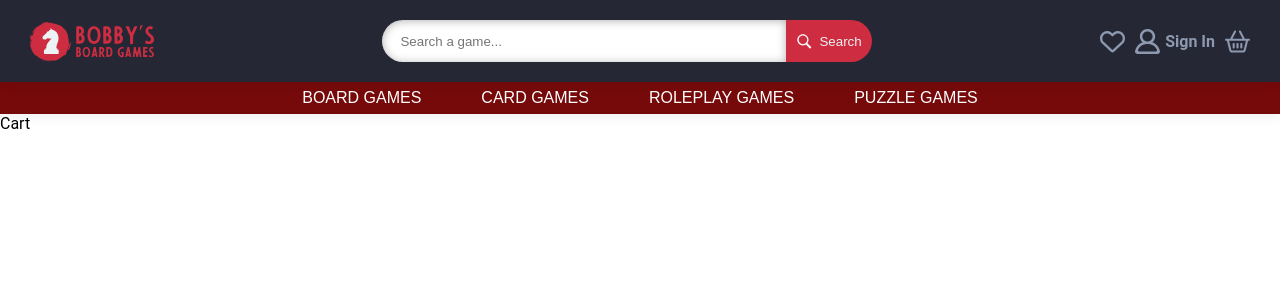
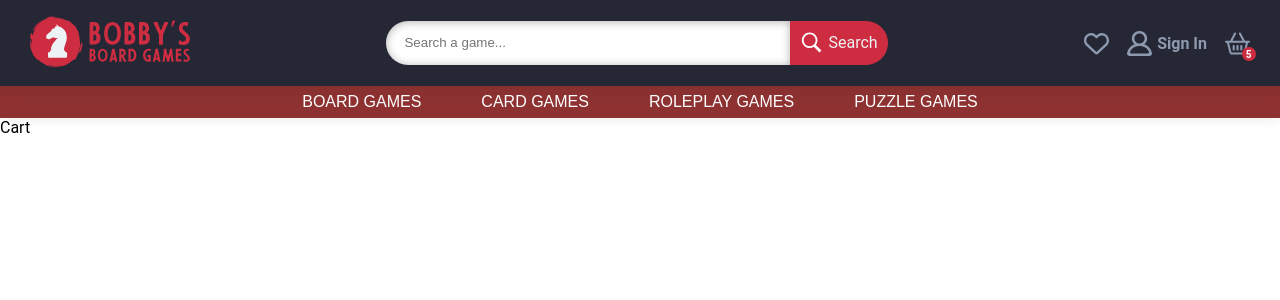
Before and after one commit to TheGrevling/Boolean-Project, a React (Vite) app: page /basket in a window 1280 px wide. Shown: the top 300 px of the page. Built offline with nearby package versions, Linux system fonts and the light colour scheme.

Commit message:
* Slight color adjustment (dark-red) * Refined ProductView buttons * SiteBar 'search button' is now a 'Link' * Decorated ProductListItem with a moving basket icon

```diff
--- a/src/Dashboard/Dashboard.jsx
+++ b/src/Dashboard/Dashboard.jsx
@@ -14,6 +14,7 @@ function Dashboard() {
       <Routes>
       <Route path='/' element={<Navigate to="/brettspill" />}/>
       <Route path='/:category' element={<Products />} />
+      <Route path='/search-results/:query' element={<Products/>} />
       <Route path='/products/:id' element={<ProductView />} />
       <Route path='/admin' element={<AdminView />} />
       <Route path='/basket' element={<Cart />} />
--- a/src/Dashboard/pages/ProductView/ProductView.css
+++ b/src/Dashboard/pages/ProductView/ProductView.css
@@ -7,18 +7,19 @@
 }
 
 .product-info-container {
+    display: flex;
+    flex-direction: column;
     box-sizing: border-box;
     min-height: 100%;
     color: var(--dark-blue);
     width: 100%;
-    padding-left: 20px;
-    padding-right: 20px;
-    padding-bottom: 20px;
+    padding: 20px;
     background-color: var(--white);
     border-radius: 10px;
     margin-left: 5px;
     margin-right: 5px;
 
+    gap: 10px;
     text-wrap: wrap;
 }
 
@@ -47,12 +48,23 @@
 .number-input {
   display: flex;
   align-items: center;
+  gap: 5px;
+  height: 30px;
 }
 
 input[type="number"] {
+  box-sizing: border-box;
   width: 50px;
+  text-align: center;
   height: 100%;
-    text-align: center;
+  padding: 0;
+  border-radius: 5px;
+  border: 2px solid var(--light-red);
+}
+
+input[type='number']::-webkit-inner-spin-button,
+input[type='number']::-webkit-outer-spin-button {
+  opacity: 1;
 }
 
 .arrows {
@@ -60,10 +72,19 @@
   flex-direction: column;
 }
 
-  button {
+.number-input button {
   padding: 4px;
   cursor: pointer;
+  background-color: var(--light-red);
+  color: var(--white);
+  border: 0;
   height: 100%;
+  padding-left: 10px;
+  padding-right: 10px;
+  border-radius: 5px;
+}
+.number-input button:hover {
+    background-color: var(--dark-red);
 }
 
 
@@ -71,4 +92,36 @@
     font-size: larger;
     font-weight: bold;
     color: var(--light-red);
+    margin-top: 10px;
+    margin-bottom: 10px;
 }
+
+.wishlist-button {
+    display: flex;
+    box-sizing: border-box;
+    justify-content: center;
+    align-items: center;
+
+    padding-left: 10px;
+    padding-right: 10px;
+    border-radius: 5px;
+    height: 100%;
+    background-color: var(--light-red);
+}
+.wishlist-button:hover {
+    background-color: var(--dark-red);
+}
+
+.wishlist-button svg{
+    height: 20px;
+    width: 20px;
+}
+.wishlist-button svg path{
+    height: 20px;
+    width: 20px;
+    fill: var(--white);
+}
+
+.product-info-title {
+    margin: 0;
+}
--- a/src/Dashboard/pages/ProductView/ProductView.jsx
+++ b/src/Dashboard/pages/ProductView/ProductView.jsx
@@ -1,5 +1,7 @@
 import React from 'react'
 import './ProductView.css'
+import { Link } from 'react-router-dom'
+import HeartIconSVG from '../../../assets/HeartIconSVG'
 
 function ProductView() {
   return (
@@ -14,12 +16,15 @@ function ProductView() {
           <div className='product-cost'>199 kr</div>
 
           <div className="number-input">
-            <input type="number" id="quantity" value="1"/>
+            <input type="number" id="quantity" value="1"  min="1"/>
             {/*<div className="arrows">
               <button id="increase">▲</button>
               <button id="decrease">▼</button>
             </div>*/}
             <button>ADD TO BASKET</button>
+            <Link className='wishlist-button' to='/user/wish-list'>
+              <HeartIconSVG/>
+            </Link>
           </div>
           <hr className='separator'/>
           <div>
--- a/src/Dashboard/pages/Products/Components/ProductListItem.css
+++ b/src/Dashboard/pages/Products/Components/ProductListItem.css
@@ -10,14 +10,13 @@
     align-items: center;
     background-color: var(--white);
     width: 100%;
-    border-top-right-radius: 5px;
-    border-top-left-radius: 5px;
+    border-radius: 8px;
 
-    transition: box-shadow 0.5s ease;
+    transition: box-shadow 0.3s ease;
     box-shadow: 0 0 10px rgba(33, 33, 33, 0.001);
 }
 .product-container:hover {
-    box-shadow: 0 0 10px rgba(33, 33, 33, 0.15);
+    box-shadow: 0 0 10px rgba(33, 33, 33, 0.045);
 }
 
 .product-container-title {
@@ -46,15 +45,17 @@
 }
 
 .image-container {
+  box-sizing: border-box;
   max-width: 100%;
   max-height: 100%;
+  padding: 5px;
   transition: transform 0.3s ease;
-  transform: scale(0.95);
+  transform: scale(0.98);
 }
 
 .image-container:hover {
-  transform: scale(1);
-}
+    transform: scale(1);
+  }
 
 .product-container-price {
     text-align: right;
@@ -64,6 +65,7 @@
 
 .product-button-add-item {
     display: flex;
+    gap: 10px;
     justify-content: center;
     align-items: center;
     width: 100%;
@@ -71,13 +73,27 @@
     background-color: var(--light-red);
     color: var(--white);
     border: 0;
-    border-bottom-left-radius: 5px;
-    border-bottom-right-radius: 5px;
+    border-bottom-left-radius: 8px;
+    border-bottom-right-radius: 8px;
 }
+
+.product-button-add-item svg{
+    width: 18px;
+    height: 18px;
+    transform: translateY(-6px);
+    transform: translateX(0px);
+    transition: transform 0.3s ease;
+}
+
 .product-button-add-item:hover {
     background-color: var(--dark-red);
-    box-shadow: 0 0 10px rgba(33, 33, 33, 0.001);
 }
+
+.product-button-add-item:hover svg{
+    transform: translateY(-6px);
+    transform: translateX(2px);
+}
+
 
 .product-container-padding {
     padding: 10px;
--- a/src/Dashboard/pages/Products/Components/ProductListItem.jsx
+++ b/src/Dashboard/pages/Products/Components/ProductListItem.jsx
@@ -1,6 +1,7 @@
 import React from 'react'
 import  './ProductListItem.css'
 import { Link } from 'react-router-dom'
+import BasketIconSVG from '../../../../assets/BasketIconSVG'
 
 function ProductListItem({id}) {
   const url = `/products/${id}`
@@ -17,10 +18,11 @@ function ProductListItem({id}) {
           </Link>
           <div className='product-container-price'>199 kr</div>
         </div>
-      </div>
       <button className='product-button-add-item'>
+        <BasketIconSVG />
         ADD TO BASKET
       </button>
+      </div>
     </div>
   )
 }
--- a/src/Dashboard/pages/Products/Products.jsx
+++ b/src/Dashboard/pages/Products/Products.jsx
@@ -3,6 +3,9 @@ import ProductList from './Components/ProductList'
 import './Products.css';
 
 function Products() {
+  //TODO: If the url is '/search-query/:query' , then fetch the query and only find products that matches search
+  //const query = 'my search query'
+
   return (
     <div className='page'>
       <div className='product-page'>
--- a/src/Header/Header.css
+++ b/src/Header/Header.css
@@ -40,35 +40,26 @@ header {
   display: flex;
   justify-content: center;
   align-items: center;
-  width: fit-content;
-  height: 100%;
   background-color: var(--light-red);
   border-top-right-radius: 50px;
   border-bottom-right-radius: 50px;
-  border: 0px solid grey;
-  border-left: 0;
-  color: var(--light-blue);
+  border: 0;
+  color: var(--off-white);
+  transition: background-color 0.2s ease;
   padding: 10px;
+  gap: 5px;
+  text-decoration: none;
 }
 
-.search-input-button:active {
+.search-input-button:hover {
   background-color: var(--dark-red);
-  color: var(--light-blue);
-}
-
-.search-input-button:hover{
-  box-shadow: -5px 0 5px rgba(33, 33, 33, 0.2);
-  transform: scale(1.5);
-}
-
-.search-inputbuttontext {
-  margin-left: 10%;
   color: var(--off-white);
 }
 
+
 .header-button-list {
   display: flex;
-  gap: 10px;
+  gap: 18px;
 }
 
 .header-button {
@@ -105,3 +96,21 @@ header {
 .header-button:hover svg path{
   fill: var(--light-red);
 }
+
+.notification-circle {
+  display: flex;
+  position: absolute;
+  justify-content: center;
+  align-items: center;
+  width: 14px;
+  height: 14px;
+
+  transform: translate(11px, 11px);
+  border-radius: 50%;
+  background-color: var(--light-red);
+
+  color: white;
+  font-size: 10px;
+  font-weight: bold;
+  z-index: 1;
+}
--- a/src/Header/Header.jsx
+++ b/src/Header/Header.jsx
@@ -10,28 +10,28 @@ import { Link } from 'react-router-dom'
 function Header() {
   return (
     <header>
-      <LogoSVG primaryColor="var(--light-red)" secondaryColor="var(--off-white)"></LogoSVG>
-
+      <Link to='/'>
+        <LogoSVG primaryColor="var(--light-red)" secondaryColor="var(--off-white)"></LogoSVG>
+      </Link>
       <div className='search-input'>
         <input type="text" name="q" id="searchInput" className="search-input-field" placeholder="Search a game..."/>
-        <button className="search-input-button" type="submit">
-          <SearchIconSVG width={'23px'} height={'23px'} primaryColor={'#fff'}/>
-          <div className='search-inputbuttontext'>
+        <Link to='/search-result/' className="search-input-button" type="submit"> {/* Update url path to include query*/}
+            <SearchIconSVG width={'23px'} height={'23px'} primaryColor={'#fff'}/>
             Search
-          </div>
-        </button>
+        </Link>
       </div>
 
       <div className="header-button-list">
         <Link to='/user/wish-list' className='header-button'>
          <HeartIconSVG/>
         </Link>
-        <Link to='/user/profile' className='header-button'>
+        <Link to='/user/profile' className='header-button'>  {/*TODO: Add conditional rendering. If user is not logged in, show "Sign in" and route to '/sign-in'. If user  is logged in, show '{username}' and route to /user/profile*/}
           <ProfileIconSVG/>
           Sign In
         </Link>
         <Link to='/basket' className='header-button'>
-         <BasketIconSVG width={'23px'} height={'23px'} />
+          <BasketIconSVG width={'23px'} height={'23px'} />
+          <div className="notification-circle">5</div> {/*TODO: Add conditional rendering & Change number to value */}
         </Link>
       </div>
     </header>
--- a/src/SiteBar/SiteBar.jsx
+++ b/src/SiteBar/SiteBar.jsx
@@ -5,7 +5,7 @@ import { Link } from 'react-router-dom'
 function SiteBar() {
   return (
     <div className='site-bar'>
-        <Link to={'/board_games'} className='site-link'>
+        <Link to={'/board-games'} className='site-link'>
           <button className='site-bar button'>BOARD GAMES</button>
         </Link>
         <Link to={'/card-games'} className='site-link'>
--- a/src/index.css
+++ b/src/index.css
@@ -1,7 +1,7 @@
 body{
     margin: 0;
     padding: 0;
-
+    background-color: var(--dark-blue);
   }
 
   :root {
@@ -11,5 +11,5 @@ body{
     --off-white: #edf2f4;
     --white: #ffffff;
     --light-red: #ce2d41;
-    --dark-red: #760909;
+    --dark-red: #8d3131;
   }
```
Also changed, not shown: 1 other file (tests, documents, lock files or other folders). Lines whose indentation alone changed are shown as unchanged.
